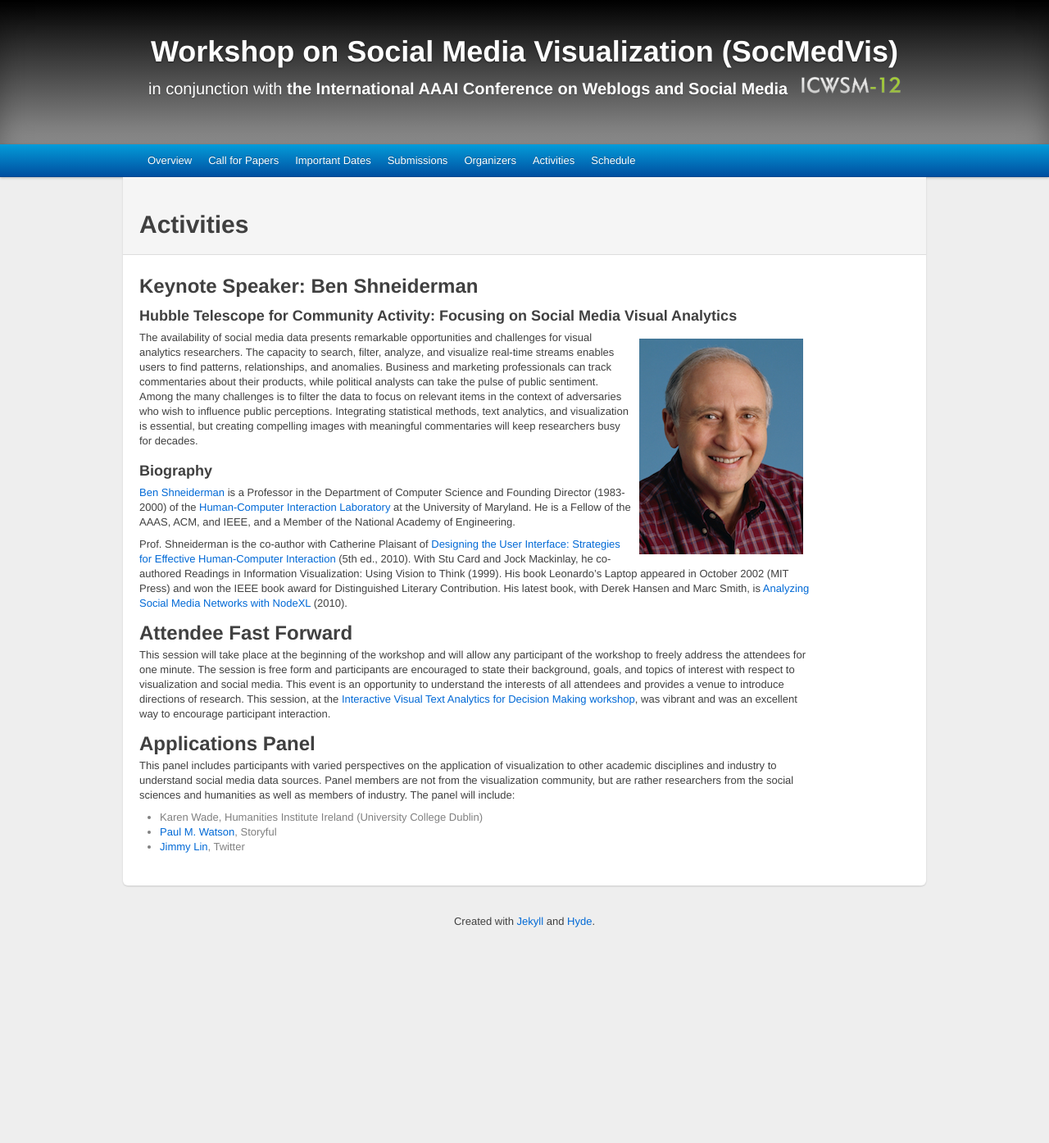
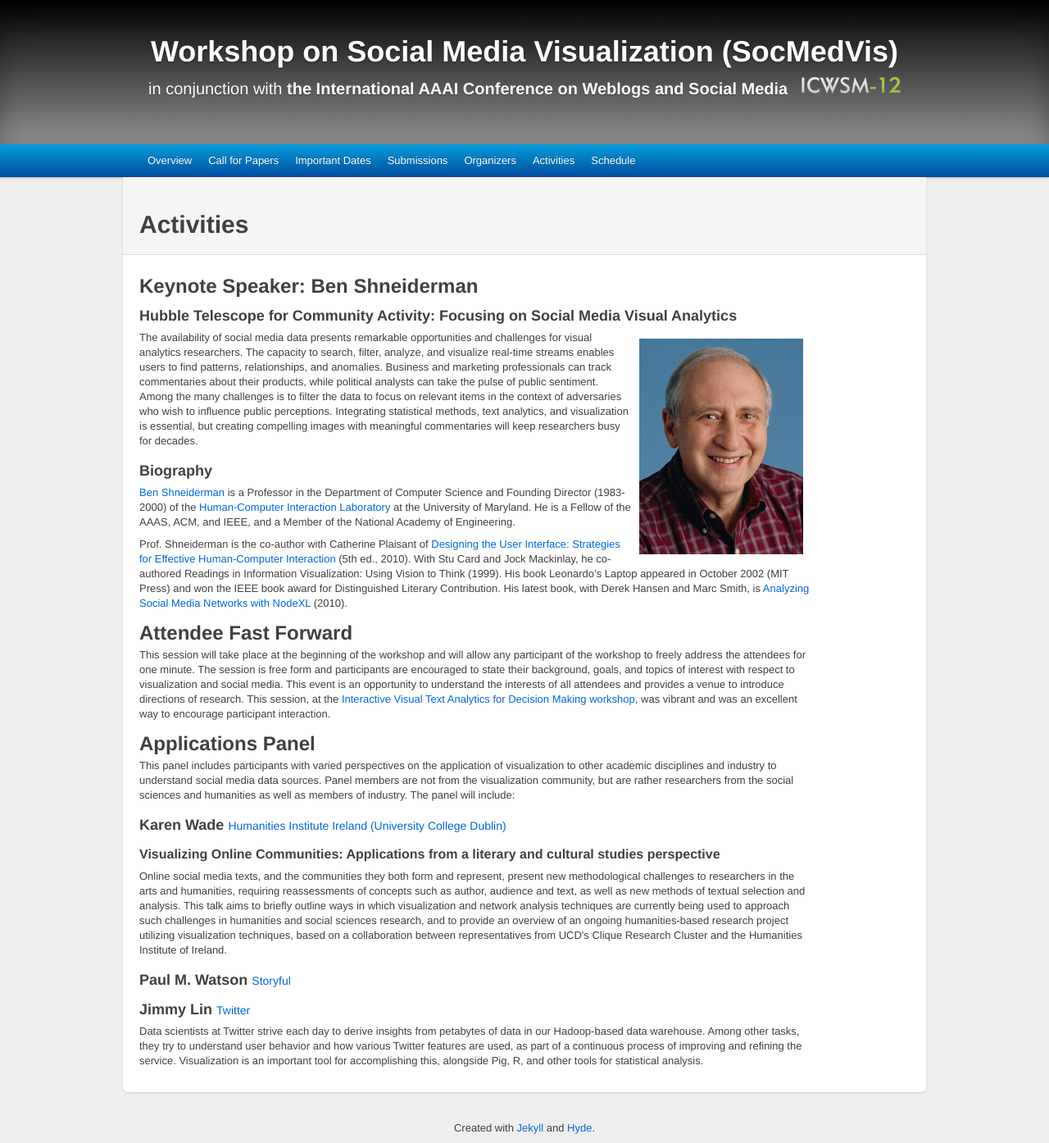
Before and after one commit to harrigan/socmedvis.ucd.ie, a Jekyll site: the page built from _source/activities.html, in a window 1280 px wide. Shown: the whole page at 82% size. Built offline with Jekyll 4.4.1, drawn with Linux system fonts in a browser that asks for light colours; Markdown is read by kramdown in place of the engine named in the settings; before the commit the page ends 1142 px from its top, so only the background shows below that.

Commit message:
Added abstracts for two speakers

```diff
--- a/_source/activities.html
+++ b/_source/activities.html
@@ -42,14 +42,30 @@ title: Activities
 <p>
   This panel includes participants with varied perspectives on the application of visualization to other academic disciplines and industry to understand social media data sources. Panel members are not from the visualization community, but are rather researchers from the social sciences and humanities as well as members of industry. The panel will include:
 </p>
-<ul>
-  <li>
-    Karen Wade, Humanities Institute Ireland (University College Dublin)
-  </li>
-  <li>
-    <a href='http://storyful.com'>Paul M. Watson</a>, Storyful
-  </li>
-  <li>
-    <a href='http://www.umiacs.umd.edu/~jimmylin'>Jimmy Lin</a>, Twitter
-  </li>
-</ul>
+<h3>
+  Karen Wade
+  <small>
+    <a href='http://www.ucd.ie/hii'>Humanities Institute Ireland (University College Dublin)</a>
+  </small>
+</h3>
+<h4>
+  Visualizing Online Communities: Applications from a literary and cultural studies perspective
+</h4>
+<p>
+  Online social media texts, and the communities they both form and represent, present new methodological challenges to researchers in the arts and humanities, requiring reassessments of concepts such as author, audience and text, as well as new methods of textual selection and analysis. This talk aims to briefly outline ways in which visualization and network analysis techniques are currently being used to approach such challenges in humanities and social sciences research, and to provide an overview of an ongoing humanities-based research project utilizing visualization techniques, based on a collaboration between representatives from UCD's Clique Research Cluster and the Humanities Institute of Ireland.
+</p>
+<h3>
+  Paul M. Watson
+  <small>
+    <a href='http://storyful.com'>Storyful</a>
+  </small>
+</h3>
+<h3>
+  Jimmy Lin
+  <small>
+    <a href='http://twitter.com'>Twitter</a>
+  </small>
+</h3>
+<p>
+  Data scientists at Twitter strive each day to derive insights from petabytes of data in our Hadoop-based data warehouse. Among other tasks, they try to understand user behavior and how various Twitter features are used, as part of a continuous process of improving and refining the service. Visualization is an important tool for accomplishing this, alongside Pig, R, and other tools for statistical analysis.
+</p>
```
Also changed, not shown: 1 other file.
